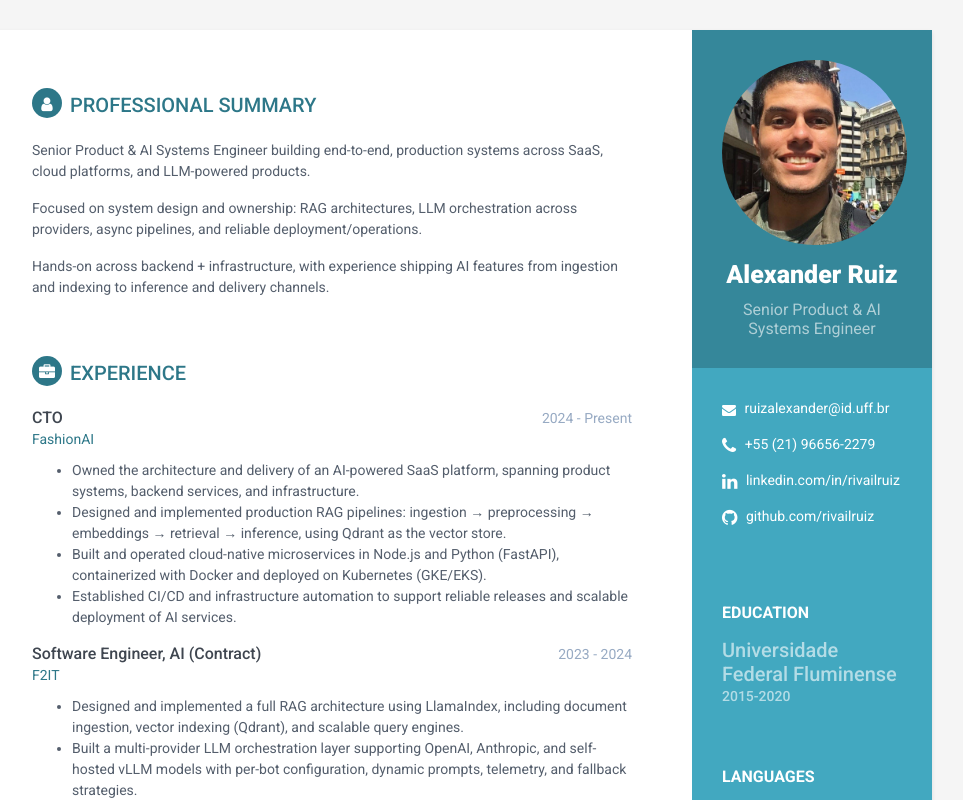
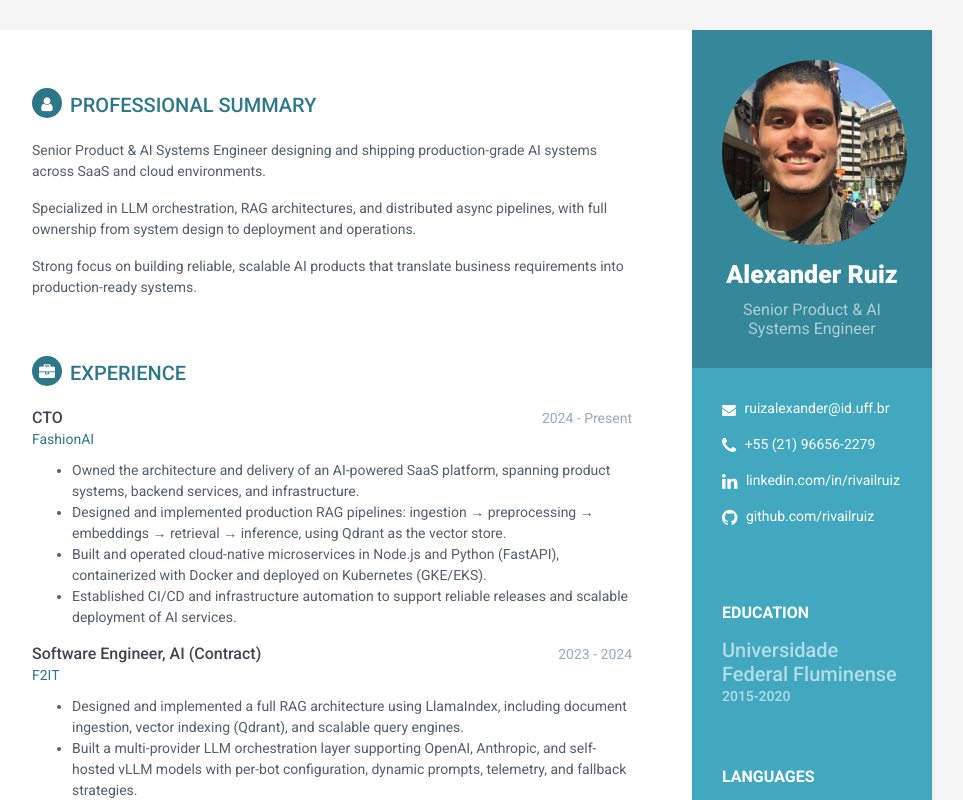
Before and after one commit to rivailruiz/me, a React app: page / in a window 1280 px wide. Shown: the top 800 px of the page, without its empty margins (188-1151 px from the left). Built offline with nearby package versions, Linux system fonts and the light colour scheme.

Commit message:
Update professional summary

```diff
--- a/src/data/careerProfile.js
+++ b/src/data/careerProfile.js
@@ -2,9 +2,9 @@ export const careerProfile = {
   sectionTitle: 'Professional Summary',
   icon: null,
   description: [
-    'Senior Product & AI Systems Engineer building end-to-end, production systems across SaaS, cloud platforms, and LLM-powered products.',
-    'Focused on system design and ownership: RAG architectures, LLM orchestration across providers, async pipelines, and reliable deployment/operations.',
-    'Hands-on across backend + infrastructure, with experience shipping AI features from ingestion and indexing to inference and delivery channels.'
+    'Senior Product & AI Systems Engineer designing and shipping production-grade AI systems across SaaS and cloud environments.',
+    'Specialized in LLM orchestration, RAG architectures, and distributed async pipelines, with full ownership from system design to deployment and operations.',
+    'Strong focus on building reliable, scalable AI products that translate business requirements into production-ready systems.'
   ].map((p) => `<p>${p}</p>`).join('')
 };
 
```
